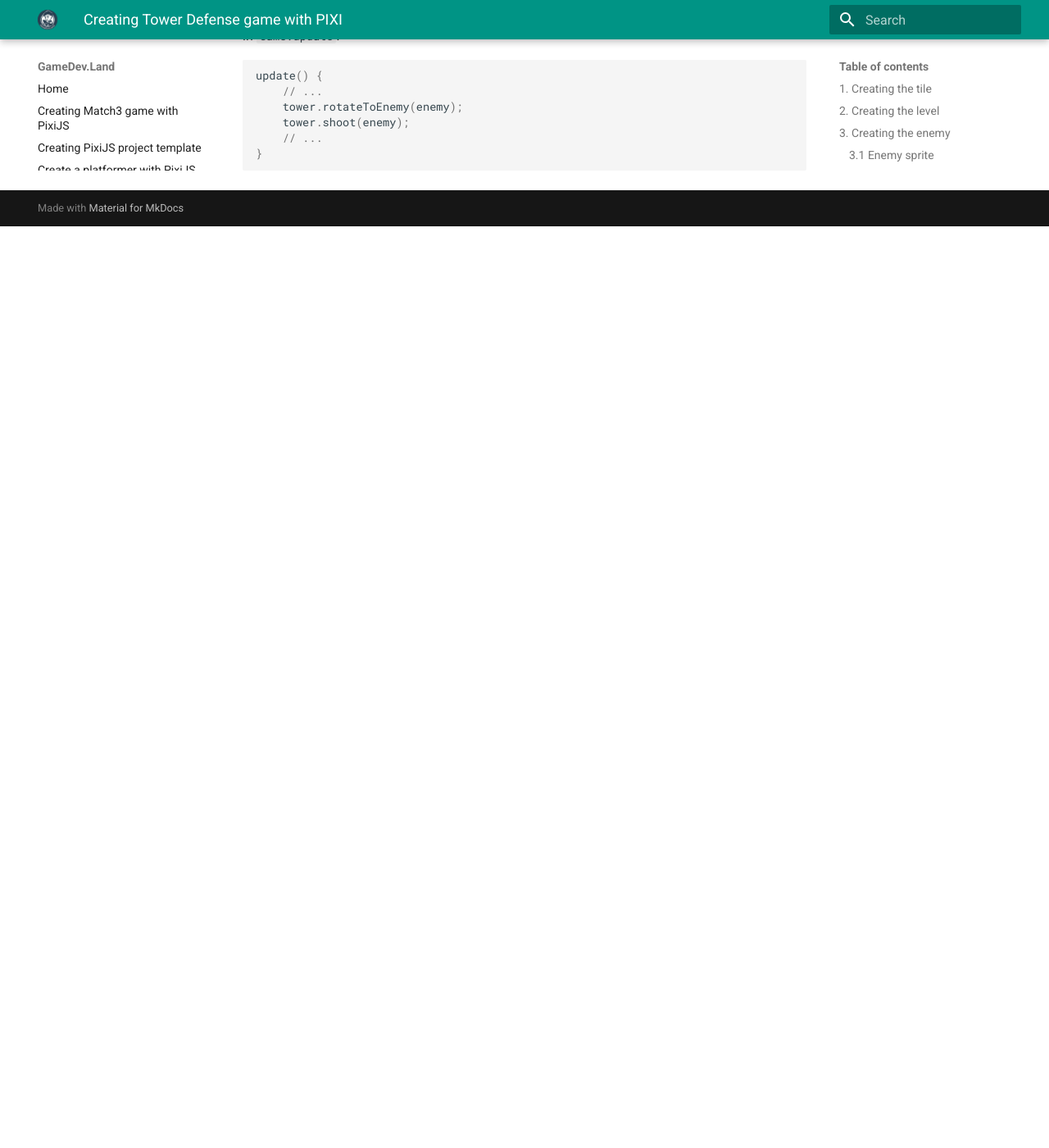
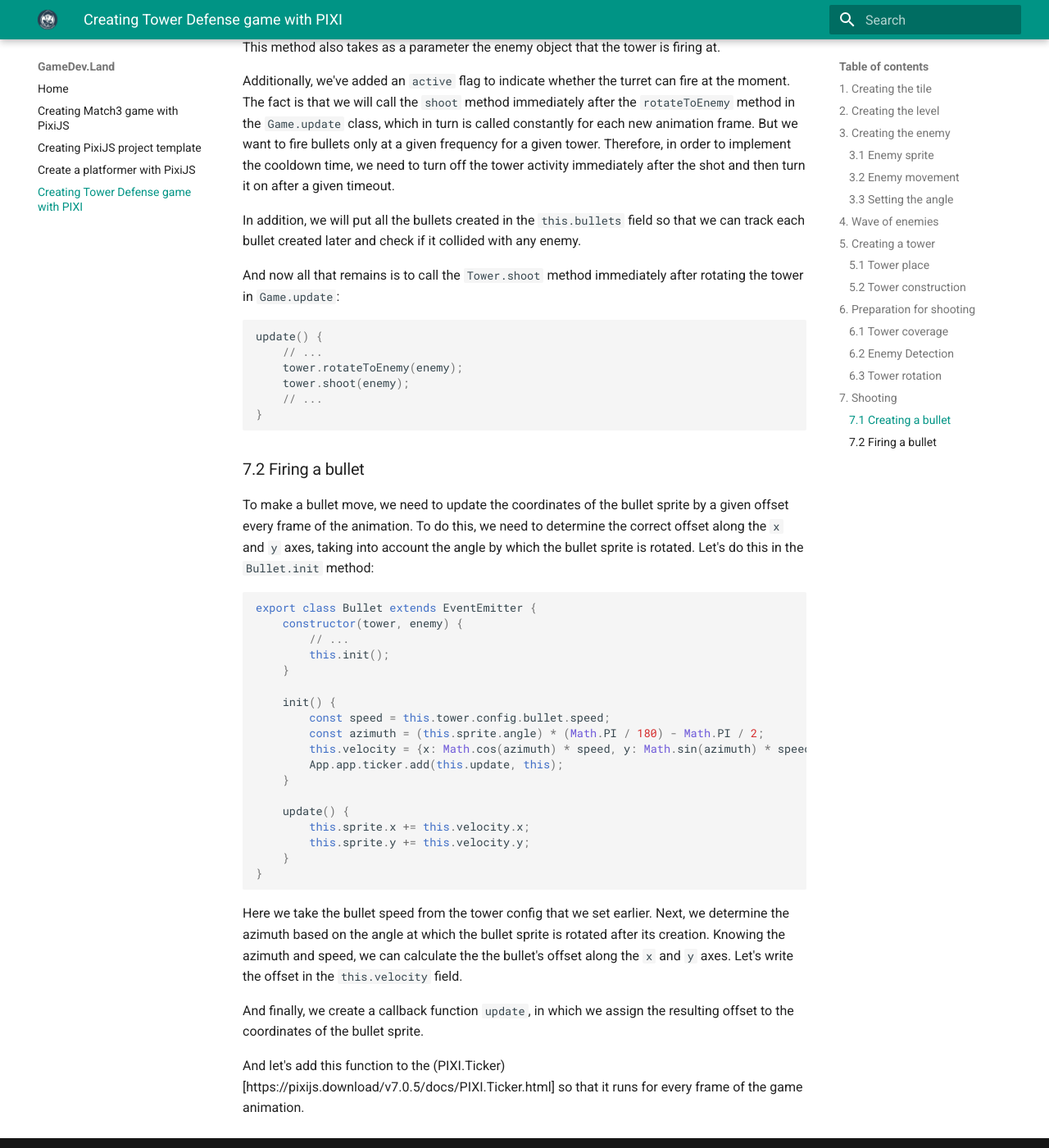
Before and after one commit to bolotnikov/gamedevland, an MkDocs documentation site: the page built from docs/tower-defense.md, in a window 1280 px wide and 1400 px high, scrolled down 20805 px. Shown: the whole window at 82% size. Built offline with MkDocs 1.6.1 and Material for MkDocs 9.7.7, drawn with Linux system fonts in a browser that asks for light colours; emoji names are drawn with the system emoji font; before the commit the page ends 21081 px from its top, so only the background shows below that; some of the changed text lies outside the part shown.

Commit message:
Update tower-defense.md

````diff
--- a/docs/tower-defense.md
+++ b/docs/tower-defense.md
@@ -707,15 +707,30 @@ export const Config = {
     towers: {
         "tower1": {
             "id": 250,
-            "range": 300
+            "range": 300,
+            "cooldown": 1000,
+            "bullet": {
+                "speed": 10,
+                "damage": 1
+            }
         },
         "tower2": {
             "id": 251,
-            "range": 400
+            "range": 400,
+            "cooldown": 500,
+            "bullet": {
+                "speed": 15,
+                "damage": 2
+            }
         }
     }
 }
 ```
+In addition, we added all the necessary data for each tower:
+- `range` - radius of the coverage area
+- `cooldown` - reloading time
+- `bullet` - speed and damage from tower's bullets
+
 Let's inherit the `Tower` class from the `Tile` class:
 
 ```javascript
@@ -745,7 +760,7 @@ onTowerPlaceClick(towerPlace) {
 Having built the tower, we will save a reference to it in the `towerPlace` object, and also save a reference to the `towerPlace` object in the `tower` itself.
 To display the tower on the level map, add a tower tile sprite as a child of the tower place sprite.
 
-## 6. Shooting at enemies
+## 6. Preparation for shooting
 
 Now that there are both enemies and towers in the game, we can move on to creating the functionality for shooting at enemies.
 
@@ -905,7 +920,8 @@ update() {
 
 
 
-### 6.4 Creating a bullet
+## 7. Shooting
+### 7.1 Creating a bullet
 
 The towers will shoot bullets at enemies. The bullet in our game is represented by the `fire.png` sprite. Let's create a `Bullet` class that will create a bullet for a given tower:
 
@@ -973,3 +989,36 @@ update() {
     // ...
 }
 ```
+
+
+### 7.2 Firing a bullet
+
+To make a bullet move, we need to update the coordinates of the bullet sprite by a given offset every frame of the animation. To do this, we need to determine the correct offset along the `x` and `y` axes, taking into account the angle by which the bullet sprite is rotated. Let's do this in the `Bullet.init` method:
+
+```javascript
+export class Bullet extends EventEmitter {
+    constructor(tower, enemy) {
+        // ...
+        this.init();
+    }
+
+    init() {
+        const speed = this.tower.config.bullet.speed;
+        const azimuth = (this.sprite.angle) * (Math.PI / 180) - Math.PI / 2;
+        this.velocity = {x: Math.cos(azimuth) * speed, y: Math.sin(azimuth) * speed};
+        App.app.ticker.add(this.update, this);
+    }
+
+    update() {
+        this.sprite.x += this.velocity.x;
+        this.sprite.y += this.velocity.y;
+    }
+}
+```
+Here we take the bullet speed from the tower config that we set earlier.
+Next, we determine the azimuth based on the angle at which the bullet sprite is rotated after its creation.
+Knowing the azimuth and speed, we can calculate the the bullet's offset along the `x` and `y` axes. Let's write the offset in the `this.velocity` field.
+
+And finally, we create a callback function `update`, in which we assign the resulting offset to the coordinates of the bullet sprite.
+
+And let's add this function to the (PIXI.Ticker)[https://pixijs.download/v7.0.5/docs/PIXI.Ticker.html] so that it runs for every frame of the game animation.
````
